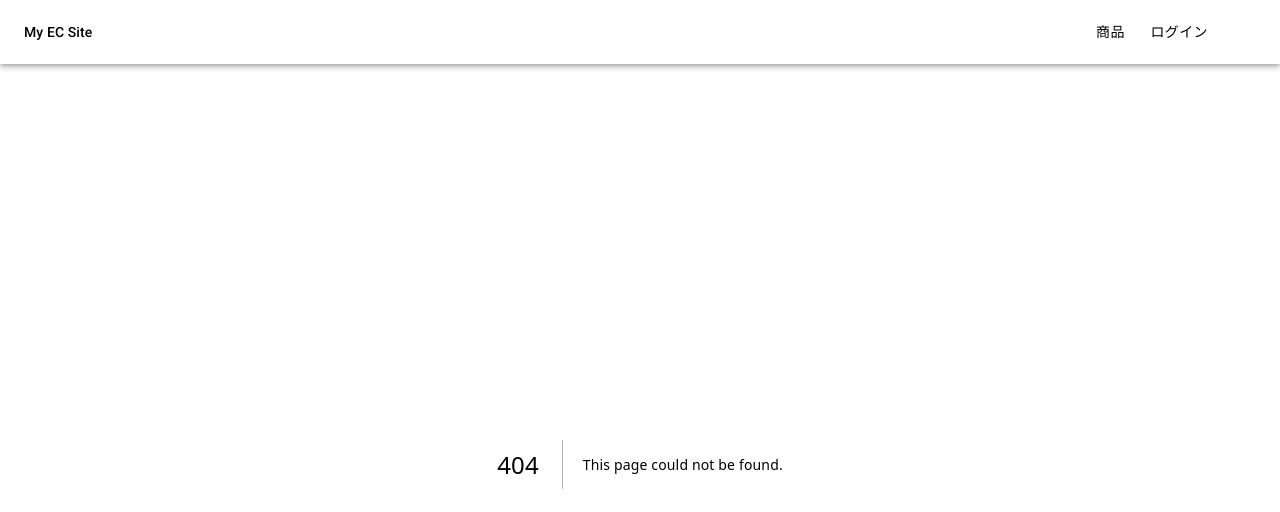
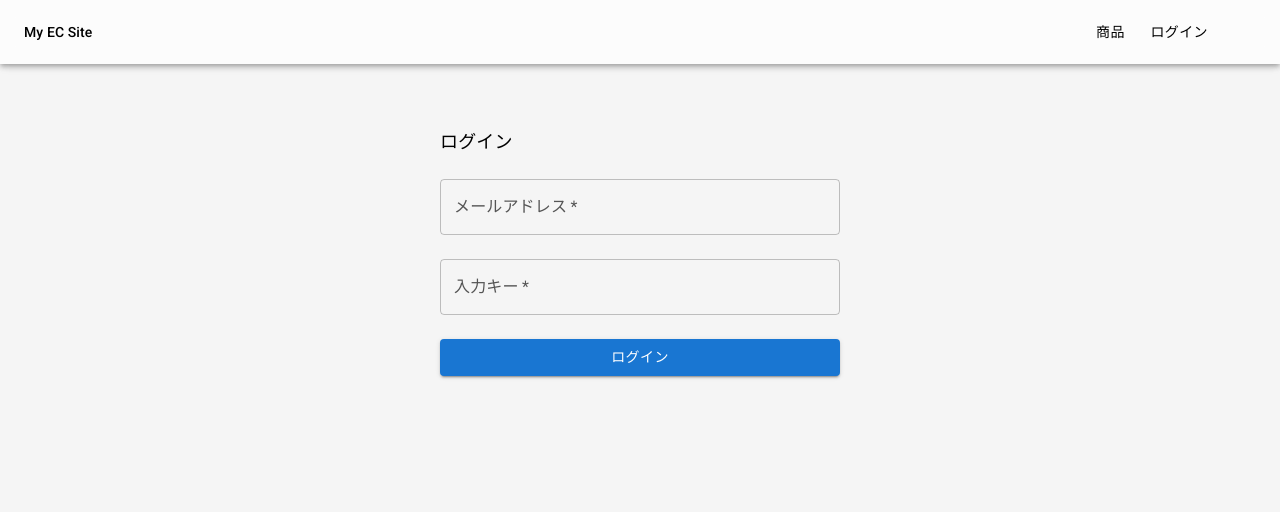
Before and after one commit to iwashin147/ec-frontend, a Next.js app: page /login in a window 1280 px wide. Before the commit this address had no page. Shown: the top 512 px of the page. Built offline with nearby package versions, Linux system fonts and the light colour scheme; some icons are missing; what @mui/material-nextjs would draw is missing.

Commit message:
ログイン機能を実装: ログインページ、認証ロジック、レイアウトコンポーネントを追加

```diff
--- /dev/null
+++ b/src/app/(home)/login/page.tsx
@@ -0,0 +1,77 @@
+'use client';
+import { useState } from 'react';
+import { signIn } from 'next-auth/react'; // Client Component用のsignIn
+import { useRouter } from 'next/navigation';
+import { Button, TextField, Box, Typography } from '@mui/material';
+
+export default function LoginPage() {
+  const [email, setEmail] = useState('');
+  const [password, setPassword] = useState(''); // 「入力キー」用のstate
+  const [error, setError] = useState('');
+  const router = useRouter();
+
+  const handleSubmit = async (event: React.FormEvent) => {
+    event.preventDefault();
+    setError('');
+
+    try {
+      const result = await signIn('credentials', {
+        redirect: false, // ページリダイレクトを自身で制御
+        email,
+        password, // 「入力キー」を渡す
+      });
+
+      if (result?.error) {
+        setError('認証に失敗しました。');
+      } else if (result?.ok) {
+        router.push('/'); // ログイン成功時にトップページへ
+      }
+    } catch (error) {
+      if (error instanceof Error) {
+        setError(error.message);
+      } else if (typeof error === 'string') {
+        setError(error);
+      } else {
+        setError('エラーが発生しました。');
+      }
+    }
+  };
+
+  return (
+    <Box
+      component="form"
+      onSubmit={handleSubmit}
+      sx={{ maxWidth: 400, margin: 'auto', mt: 8 }}
+    >
+      <Typography variant="h4" component="h1" gutterBottom>
+        ログイン
+      </Typography>
+      <TextField
+        label="メールアドレス"
+        type="email"
+        fullWidth
+        required
+        margin="normal"
+        value={email}
+        onChange={(e) => setEmail(e.target.value)}
+      />
+      <TextField
+        label="入力キー" // UI上のラベル
+        type="text" // ここではtypeをtextにしています
+        fullWidth
+        required
+        margin="normal"
+        value={password}
+        onChange={(e) => setPassword(e.target.value)}
+      />
+      {error && (
+        <Typography color="error" sx={{ mt: 2 }}>
+          {error}
+        </Typography>
+      )}
+      <Button type="submit" variant="contained" fullWidth sx={{ mt: 2 }}>
+        ログイン
+      </Button>
+    </Box>
+  );
+}
```
Also changed, not shown: src/auth.ts (added, +24 -0 lines), src/features/auth/components/LoginLayout.tsx (added, +12 -0 lines), src/features/auth/components/LoginForm.tsx (added), src/features/auth/components/LoginPage.tsx (added), src/features/auth/context/LoginContext.ts (added).
